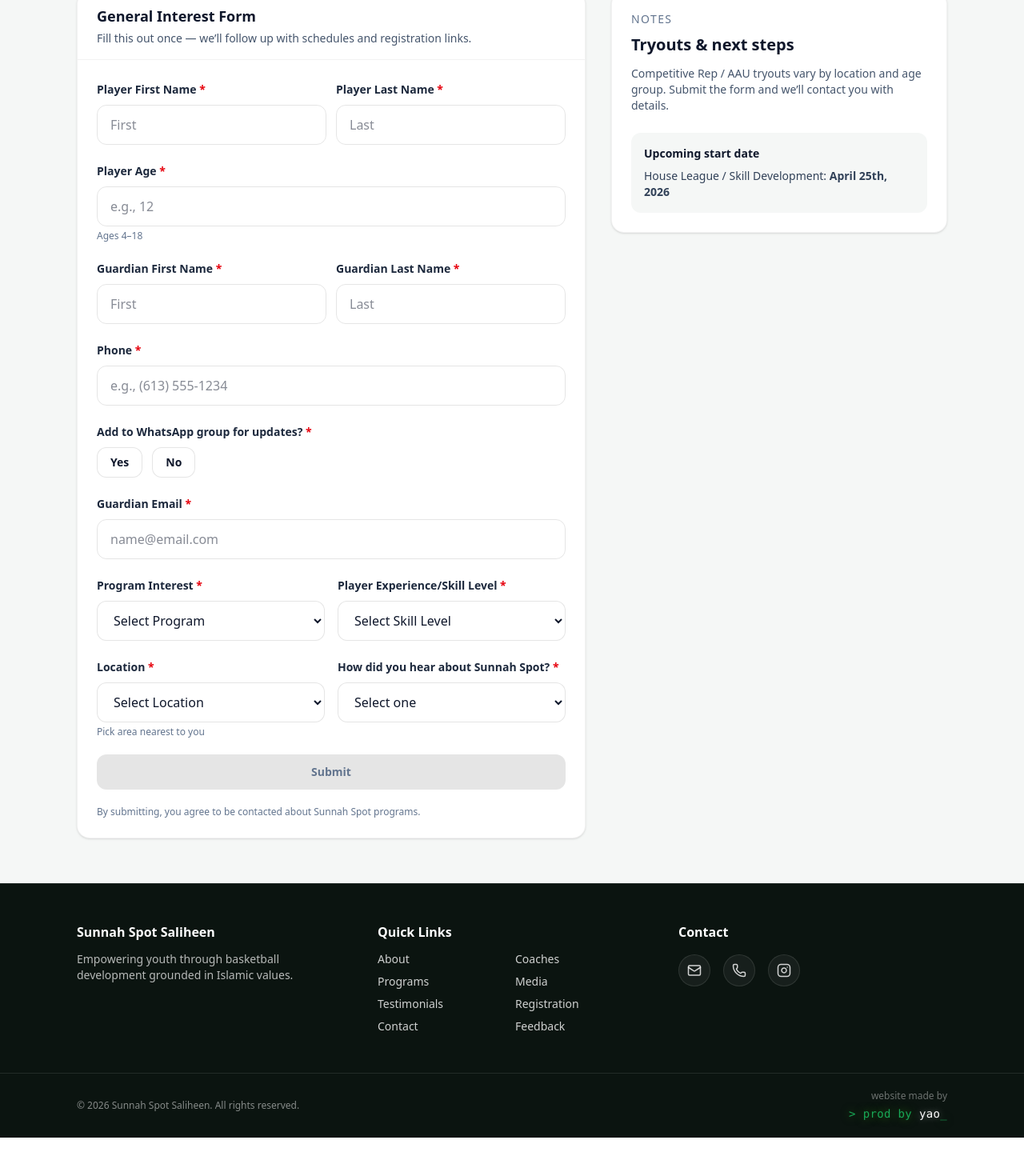
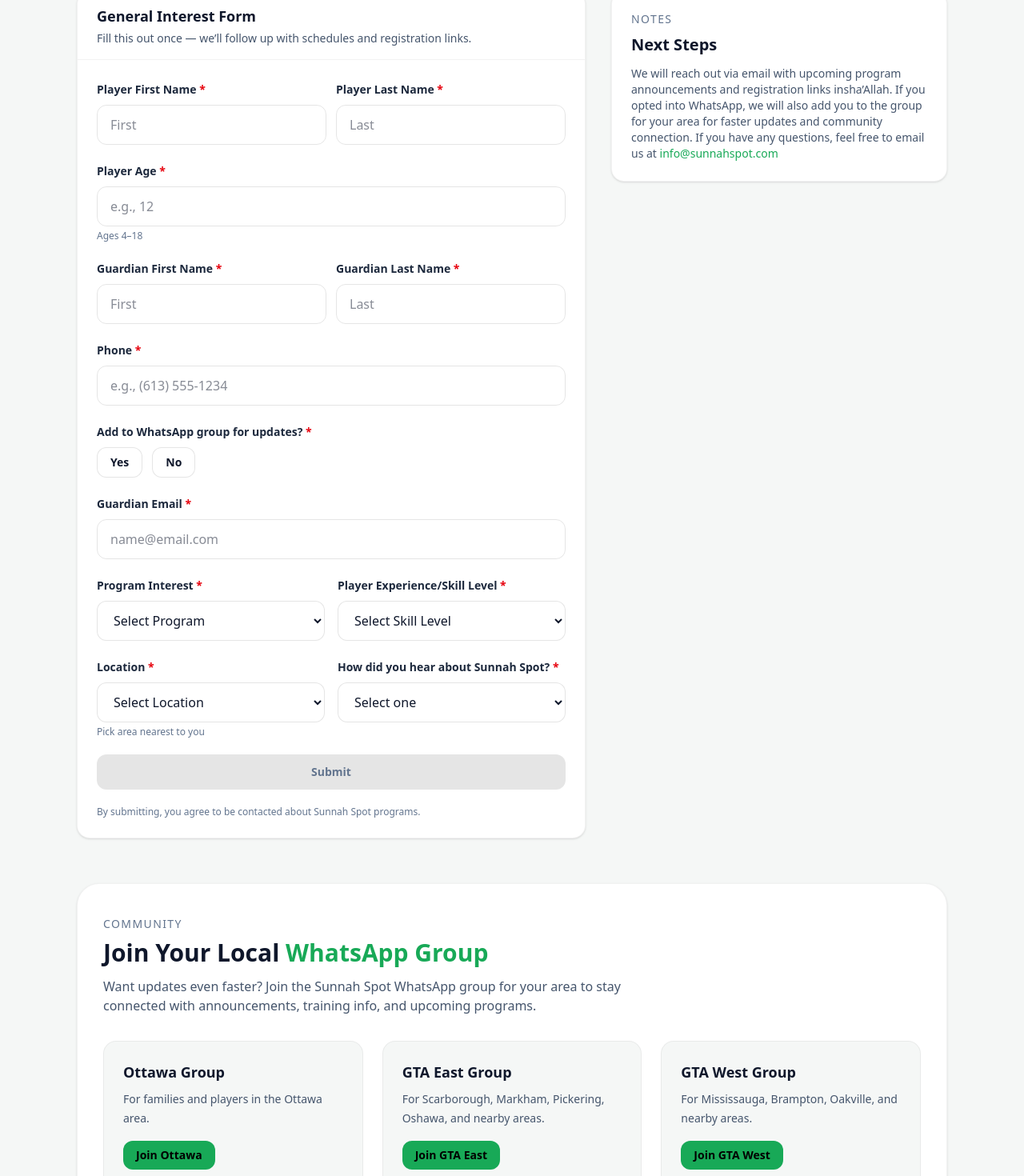
Before and after one commit to yunusao/sunnah-spot, a Next.js app: page /registration in a window 1280 px wide. Shown: the part 720-2190 px from the top of the page at 80% size. Before the commit the page ends 2142 px from the top, so only its background shows below. Built offline with nearby package versions, Linux system fonts and the light colour scheme.

Commit message:
whatsapp groups

```diff
--- a/app/page.tsx
+++ b/app/page.tsx
@@ -232,6 +232,89 @@
           />
         </div>
       </section>
+            {/* WHATSAPP GROUPS */}
+      <section className="container-x pb-20">
+        <div className="max-w-2xl">
+          <div className="text-sm tracking-widest text-slate-500">
+            COMMUNITY
+          </div>
+
+          <h2 className="mt-2 text-3xl font-extrabold text-slate-900">
+            Join Your Local{" "}
+            <span className="text-[rgb(var(--primary))]">
+              WhatsApp Group
+            </span>
+          </h2>
+
+          <p className="mt-3 text-slate-600">
+            Stay updated with training times, announcements, and programs in your area.
+          </p>
+        </div>
+
+        <div className="mt-10 grid gap-6 sm:grid-cols-2 lg:grid-cols-3">
+
+          {/* Ottawa */}
+          <a
+            href="https://chat.whatsapp.com/D25mv7Pev48IjO823Ngruy?mode=gi_t"
+            target="_blank"
+            rel="noopener noreferrer"
+            className="rounded-2xl border border-black/5 bg-white shadow-sm p-6 hover:shadow-lg transition"
+          >
+            <div className="text-lg font-bold text-slate-900">
+              Ottawa Group
+            </div>
+
+            <p className="mt-2 text-sm text-slate-600">
+              Join the Sunnah Spot Ottawa WhatsApp group for updates and sessions.
+            </p>
+
+            <div className="mt-4 text-[rgb(var(--primary))] font-semibold">
+              Join Group →
+            </div>
+          </a>
+
+          {/* GTA EAST */}
+          <a
+            href="https://chat.whatsapp.com/IMsDKatnnWoCLvJWdX94PM?mode=hq2tcli"
+            target="_blank"
+            rel="noopener noreferrer"
+            className="rounded-2xl border border-black/5 bg-white shadow-sm p-6 hover:shadow-lg transition"
+          >
+            <div className="text-lg font-bold text-slate-900">
+              GTA East Group
+            </div>
+
+            <p className="mt-2 text-sm text-slate-600">
+              Updates for players in Scarborough, Durham, and East GTA.
+            </p>
+
+            <div className="mt-4 text-[rgb(var(--primary))] font-semibold">
+              Join Group →
+            </div>
+          </a>
+
+          {/* GTA WEST */}
+          <a
+            href="https://chat.whatsapp.com/CXPL5tMYJNgIWgOsH1XyFw?mode=gi_t"
+            target="_blank"
+            rel="noopener noreferrer"
+            className="rounded-2xl border border-black/5 bg-white shadow-sm p-6 hover:shadow-lg transition"
+          >
+            <div className="text-lg font-bold text-slate-900">
+              GTA West Group
+            </div>
+
+            <p className="mt-2 text-sm text-slate-600">
+              Updates for Mississauga, Brampton, and West GTA programs.
+            </p>
+
+            <div className="mt-4 text-[rgb(var(--primary))] font-semibold">
+              Join Group →
+            </div>
+          </a>
+
+        </div>
+      </section>
     </div>
   );
 }
--- a/app/registration/page.tsx
+++ b/app/registration/page.tsx
@@ -410,22 +410,83 @@
           <aside className="rounded-2xl bg-white border border-black/5 shadow-sm p-6">
             <div className="text-sm tracking-widest text-slate-500">NOTES</div>
             <h2 className="mt-2 text-xl font-extrabold text-slate-900">
-              Tryouts & next steps
+              Next Steps
             </h2>
             <p className="mt-3 text-sm text-slate-600">
-              Competitive Rep / AAU tryouts vary by location and age group. Submit the form and
-              we’ll contact you with details.
+              We will reach out via email with upcoming program announcements and registration links insha’Allah. If you opted into WhatsApp, we will also add you to the group for your area for faster updates and community connection. If you have any questions, feel free to email us at{" "}
+              <a href="mailto:info@sunnahspot.com" className="text-[rgb(var(--primary))] hover:underline">
+                info@sunnahspot.com
+              </a>
             </p>
-
-            <div className="mt-6 rounded-xl bg-[rgb(245,247,246)] p-4">
-              <div className="text-sm font-bold text-slate-900">Upcoming start date</div>
-              <p className="mt-2 text-sm text-slate-700">
-                House League / Skill Development: <span className="font-semibold">April 25th, 2026</span>
-              </p>
-            </div>
           </aside>
         </div>
       </section>
+
+      <section className="container-x pb-20">
+        <div className="rounded-[28px] border border-black/5 bg-white shadow-sm overflow-hidden">
+          <div className="px-6 py-8 sm:px-8 sm:py-10">
+            <div className="max-w-2xl">
+              <div className="text-sm tracking-widest text-slate-500">COMMUNITY</div>
+              <h2 className="mt-2 text-3xl font-extrabold text-slate-900">
+                Join Your Local{" "}
+                <span className="text-[rgb(var(--primary))]">WhatsApp Group</span>
+              </h2>
+              <p className="mt-3 text-slate-600">
+                Want updates even faster? Join the Sunnah Spot WhatsApp group for your area to
+                stay connected with announcements, training info, and upcoming programs.
+              </p>
+            </div>
+
+            <div className="mt-8 grid gap-6 sm:grid-cols-2 lg:grid-cols-3">
+              <a
+                href="https://chat.whatsapp.com/D25mv7Pev48IjO823Ngruy?mode=gi_t"
+                target="_blank"
+                rel="noopener noreferrer"
+                className="rounded-2xl border border-black/5 bg-[rgb(245,247,246)] p-6 transition hover:shadow-md"
+              >
+                <div className="text-lg font-bold text-slate-900">Ottawa Group</div>
+                <p className="mt-2 text-sm leading-6 text-slate-600">
+                  For families and players in the Ottawa area.
+                </p>
+                <div className="mt-4 inline-flex rounded-xl bg-[rgb(var(--primary))] px-4 py-2 text-sm font-semibold text-black">
+                  Join Ottawa
+                </div>
+              </a>
+
+              <a
+                href="https://chat.whatsapp.com/IMsDKatnnWoCLvJWdX94PM?mode=hq2tcli"
+                target="_blank"
+                rel="noopener noreferrer"
+                className="rounded-2xl border border-black/5 bg-[rgb(245,247,246)] p-6 transition hover:shadow-md"
+              >
+                <div className="text-lg font-bold text-slate-900">GTA East Group</div>
+                <p className="mt-2 text-sm leading-6 text-slate-600">
+                  For Scarborough, Markham, Pickering, Oshawa, and nearby areas.
+                </p>
+                <div className="mt-4 inline-flex rounded-xl bg-[rgb(var(--primary))] px-4 py-2 text-sm font-semibold text-black">
+                  Join GTA East
+                </div>
+              </a>
+
+              <a
+                href="https://chat.whatsapp.com/CXPL5tMYJNgIWgOsH1XyFw?mode=gi_t"
+                target="_blank"
+                rel="noopener noreferrer"
+                className="rounded-2xl border border-black/5 bg-[rgb(245,247,246)] p-6 transition hover:shadow-md"
+              >
+                <div className="text-lg font-bold text-slate-900">GTA West Group</div>
+                <p className="mt-2 text-sm leading-6 text-slate-600">
+                  For Mississauga, Brampton, Oakville, and nearby areas.
+                </p>
+                <div className="mt-4 inline-flex rounded-xl bg-[rgb(var(--primary))] px-4 py-2 text-sm font-semibold text-black">
+                  Join GTA West
+                </div>
+              </a>
+            </div>
+          </div>
+        </div>
+      </section>
+
     </div>
   );
 }
```
